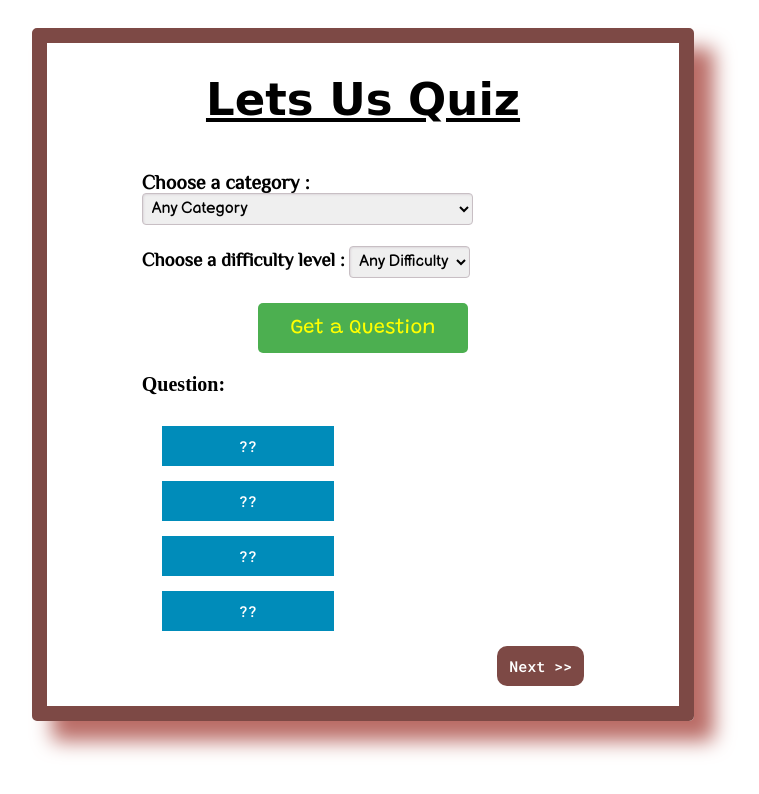
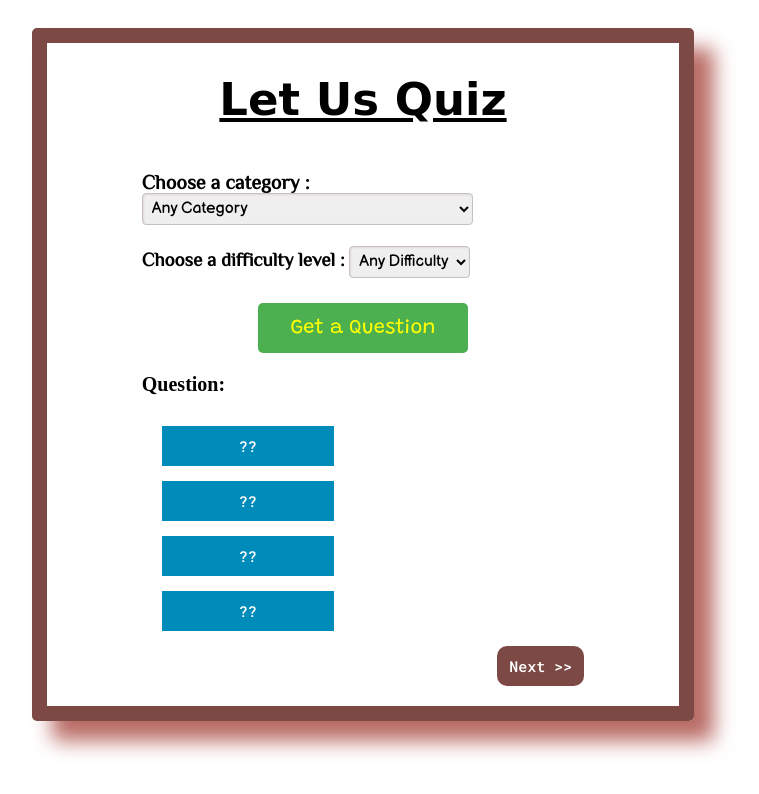
Before and after one commit to t-sanjay/QuizUsingAPI, a plain HTML site: page index.html in a window 1280 px wide. Shown: the whole page, without its empty margins (277-1036 px from the left). Drawn offline with Linux system fonts and the light colour scheme; no server answers; a web font is replaced by a local one.

Commit message:
Minor spelling update

```diff
--- a/index.html
+++ b/index.html
@@ -22,7 +22,7 @@
 
 <body>
     <div class="container">
-        <h1 class="head">Lets Us Quiz</h1>
+        <h1 class="head">Let Us Quiz</h1>
         <div class="box">
             <div class="category">
                 <label for="trivia_category">Choose a category : </label>
```
